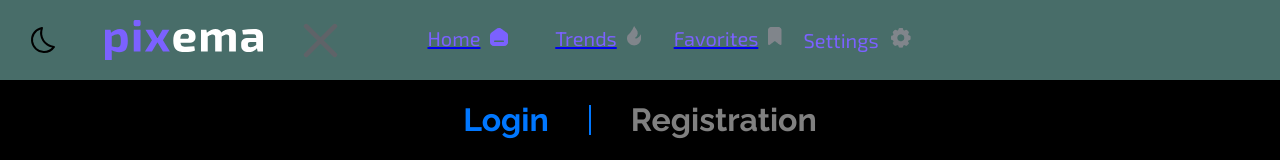
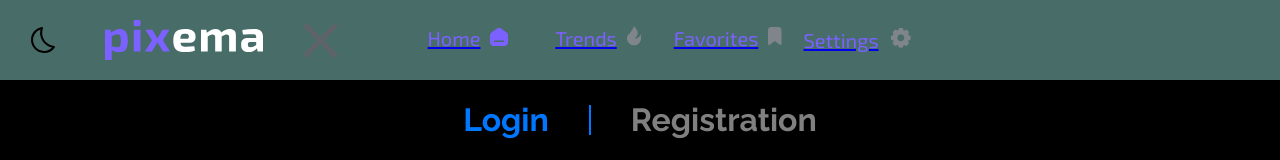
Before and after one commit to MikitaBrazgovka/ReactBlockHometasks, a React (Create React App) app: page /login in a window 1280 px wide. Both pictures are taken after a click on the element 320 px from the left and 40 px from the top of the page. Shown: the top 160 px of the page. Built offline with nearby package versions, Linux system fonts and the light colour scheme.

Commit message:
no_ratings

```diff
--- a/package.json
+++ b/package.json
@@ -3,7 +3,7 @@
   "version": "0.1.0",
   "private": true,
   "dependencies": {
-    "@reduxjs/toolkit": "^1.8.3",
+    "@reduxjs/toolkit": "^1.8.5",
     "@testing-library/jest-dom": "^5.16.4",
     "@testing-library/react": "^13.3.0",
     "@testing-library/user-event": "^13.5.0",
@@ -13,6 +13,7 @@
     "@types/react-dom": "^18.0.6",
     "react": "^18.2.0",
     "react-dom": "^18.2.0",
+    "react-redux": "^8.0.2",
     "react-router-dom": "^6.3.0",
     "react-scripts": "5.0.1",
     "styled-components": "^5.3.5",
--- a/src/App.tsx
+++ b/src/App.tsx
@@ -15,10 +15,10 @@ function App() {
           <RenderHeader />
           <Layout>
             <Routes>
-              <Route path="/" element={<Navigate to="/cards" replace />} />
-              <Route path="/cards" element={<Posts />} />
-              <Route path="/cards/:cardId" element={<CardDescriptionPage />} />
-              <Route path="login" element={<RenderRegistrationPage />} />
+              <Route path="/" element={<Navigate to="/login" replace />} />
+              <Route path="/home" element={<Posts />} />
+              <Route path="/home/:cardId" element={<CardDescriptionPage />} />
+              <Route path="/login" element={<RenderRegistrationPage />} />
             </Routes>
           </Layout>
         </div>
--- a/src/components/cards(38)/arrayWidthCards.tsx
+++ b/src/components/cards(38)/arrayWidthCards.tsx
@@ -40,6 +40,7 @@ export function CardsArray() {
       );
   }, []);
   // console.log(cards);
+
   if (error) {
     return <div>Ошибка: {error.message}</div>;
   }
--- a/src/components/cards(38)/oneCard.tsx
+++ b/src/components/cards(38)/oneCard.tsx
@@ -49,6 +49,7 @@ export const PostGenres = styled.p`
   color: #ffffff;
 `;
 
+//// одна карточка на общей странице:
 export function Post(props: any) {
   const context = useContext(ThemeContext);
 
--- a/src/components/header(37-3)/headerOpened.tsx
+++ b/src/components/header(37-3)/headerOpened.tsx
@@ -7,11 +7,6 @@ import TrendsIcon from "./icons/trends_icon.png";
 import FavoriteIcon from "./icons/favorites_icon.png";
 import SettingIcon from "./icons/settings_icon.png";
 import { Link } from "react-router-dom";
-
-const Header = styled.header`
-  background-color: yellow;
-  height: 200px;
-`;
 
 export const ButtonWrapper = styled.div<{ isOpened: boolean }>`
   width: 35px;
@@ -44,7 +39,7 @@ export function OpenedHeader(props: any) {
   return (
     <div className="listContainer">
       <ul style={{ display: "flex", flexDirection: "row", gap: "30px" }}>
-        <Link to="/">
+        <Link to="/home">
           <LI>
             <div>{props.text1}</div>
             <div>
@@ -53,7 +48,7 @@ export function OpenedHeader(props: any) {
           </LI>
         </Link>
 
-        <Link to="/cards">
+        <Link to="/trends">
           <LI>
             <div>{props.text2} </div>
             <div>
@@ -63,7 +58,7 @@ export function OpenedHeader(props: any) {
           </LI>
         </Link>
 
-        <Link to="/login">
+        <Link to="/favorites">
           <LI>
             <div>{props.text3}</div>
             <div>
@@ -72,12 +67,14 @@ export function OpenedHeader(props: any) {
           </LI>
         </Link>
 
+        <Link to="/settings">
           <LI>
             <div>{props.text4}</div>
             <div>
               <img src={SettingIcon} alt="" />
             </div>
           </LI>
+        </Link>
       </ul>
     </div>
   );
--- a/src/components/providers/themeProvider.tsx
+++ b/src/components/providers/themeProvider.tsx
@@ -17,15 +17,18 @@ const ThemeVariants = {
 };
 
 /// типизация контекста темы (не работает ....):
-// interface ThemeType {
-//   themeVariant: ThemeVariants.Dark | ThemeVariants.Light;
-//   setThemeVariant: (
-//     themeVariant: ThemeVariants.Dark | ThemeVariants.Light
-//   ) => void;
-// }
+interface ThemeType {
+  themeVariant: typeof ThemeVariants.Dark | typeof ThemeVariants.Light;
+  setThemeVariant: (
+    themeVariant: typeof ThemeVariants.Dark | typeof ThemeVariants.Light
+  ) => void;
+}
 
 /// создание контекста темы:
-export const ThemeContext = React.createContext<any | null>(ThemeVariants.Dark);
+export const ThemeContext = React.createContext<ThemeType>({
+  themeVariant: ThemeVariants.Dark,
+  setThemeVariant: () => {},
+});
 
 /// создание провайдера темы:
 export const ThemeProvider = ({ children }: { children: ReactNode }) => {
--- /dev/null
+++ b/src/jsconfig.json
@@ -0,0 +1,6 @@
+{
+  "compilerOptions": {
+    "baseUrl": "scr"
+  },
+  "include": ["scr"]
+}
```
Also changed, not shown: src/components/cards(38)/cardsPage.tsx (+1 -6 lines), src/components/testContext.tsx (deleted, +0 -88 lines), 1 other file (tests, documents, lock files or other folders). Lines whose indentation alone changed are shown as unchanged.
